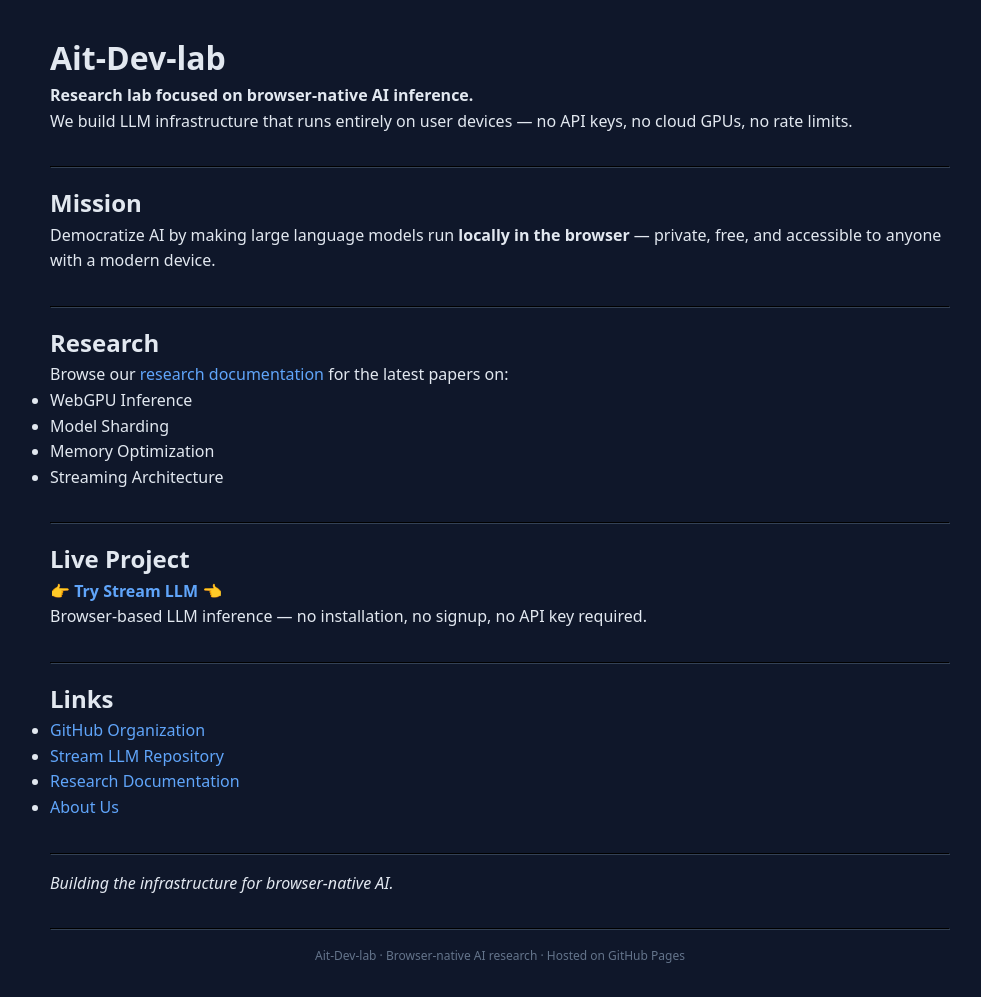
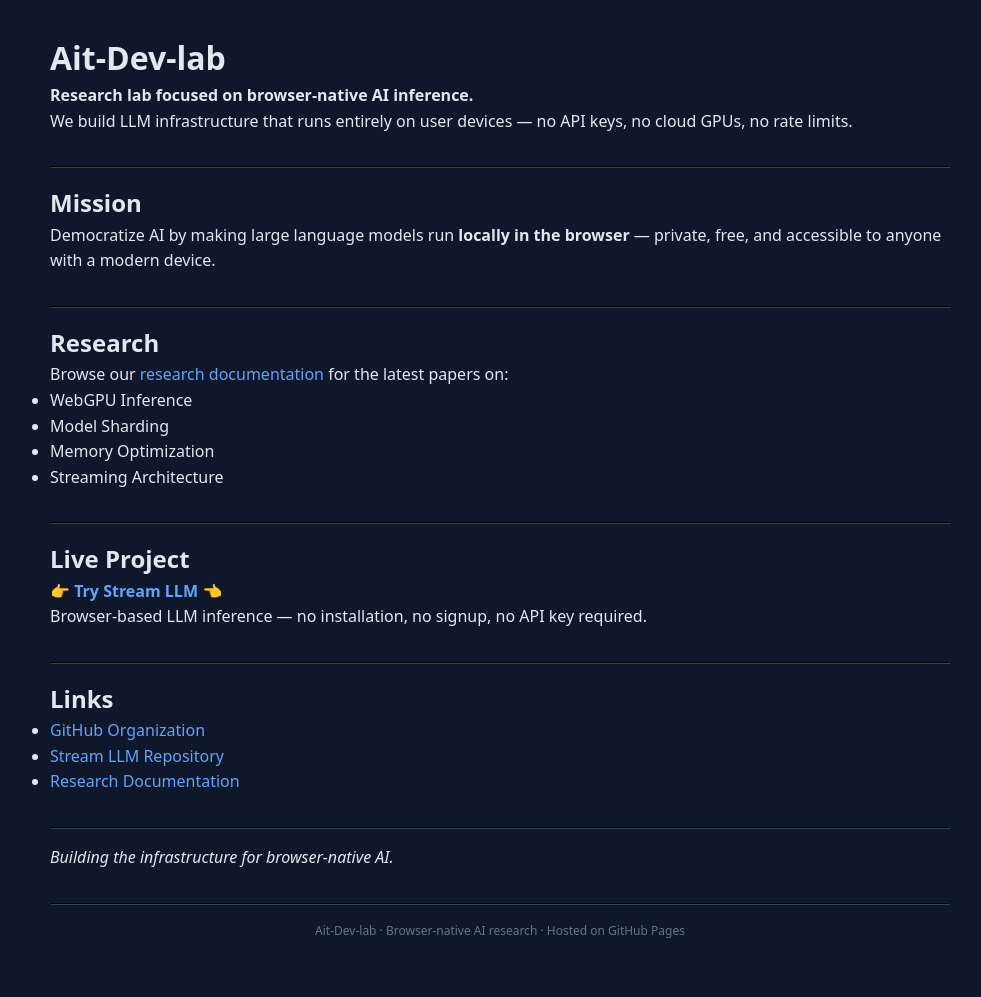
Before and after one commit to Ait-Dev-lab/.github, a Jekyll site: the page built from index.md, in a window 1280 px wide. Shown: the whole page, without its empty margins (140-1121 px from the left). Built offline with Jekyll 4.4.1, drawn with Linux system fonts in a browser that asks for light colours; our own code applies the rules of GitHub Pages for plain Markdown files; after the commit the page ends 972 px from its top, so only the background shows below that.

Commit message:
Remove About Us link from homepage

```diff
--- a/index.md
+++ b/index.md
@@ -36,7 +36,6 @@
 - [GitHub Organization](https://github.com/Ait-Dev-lab)
 - [Stream LLM Repository](https://github.com/Ait-Dev-lab/stream-llm)
 - [Research Documentation](docs/)
-- [About Us](about/)
 
 ---
 
```
